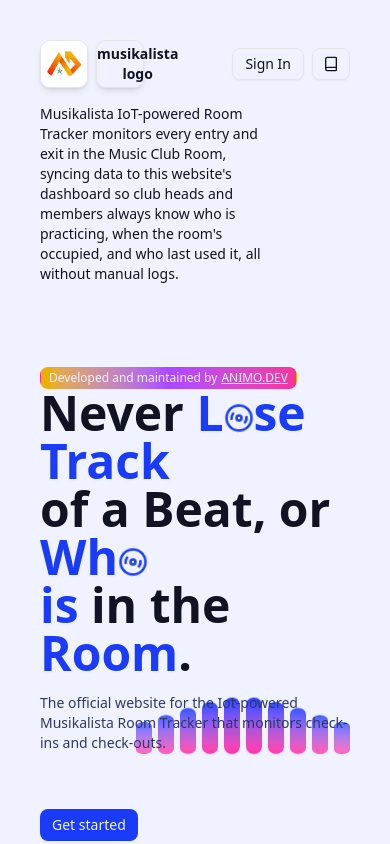
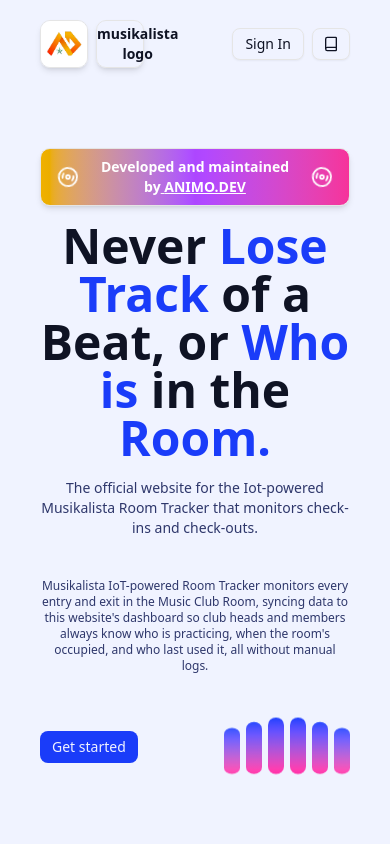
Before and after one commit to dlsl-animodev/project-harmony-frontend, a Next.js app: page / in a window 390 px wide. Built offline with nearby package versions, Linux system fonts and the light colour scheme.

Commit message:
fix(frontend): fix landing page responsive design

```diff
--- a/app/page.tsx
+++ b/app/page.tsx
@@ -1,14 +1,9 @@
-"use client";
-
 import { Description, Title } from "@/components/texts";
 import { Button } from "@/components/ui/button";
 import { Book, Disc3 } from "lucide-react";
 import AudioWave from "../components/audio-wave";
-import { Badge } from "@/components/ui/badge";
-import { useIsTablet } from "@/hooks/use-tablet";
 import ANIMODEVLOGO from "@/public/animo-dev-logo.jpg";
 import Image from "next/image";
-import { useEffect, useState } from "react";
 import {
     DropdownMenu,
     DropdownMenuContent,
@@ -18,21 +13,9 @@
 import Link from "next/link";
 
 const LandingPage = () => {
-    const isTablet = useIsTablet();
-    const [discSize, setDiscSize] = useState<number>(45);
-
-    useEffect(() => {
-        if (isTablet) {
-            setDiscSize(30);
-        } else {
-            setDiscSize(45);
-        }
-    }, [isTablet]);
-
     return (
         <div className="h-full">
-            <main className="h-[calc(100vh-3rem)] p-10 relative ">
-                <AudioWave />
+            <main className="h-[calc(100vh-10vh)] lg:h-[calc(100vh-0rem)] py-5 px-10 md:px-14 relative">
                 {/* HERO SECTION  */}
                 <section className="flex flex-col justify-between h-full ">
                     <div className="flex justify-between">
@@ -50,14 +33,6 @@
                                     musikalista logo{" "}
                                 </div>
                             </div>
-                            <p className="w-[120%] md:w-[100%] lg:w-[60%]  text-sm md:text-base lg:text-lg">
-                                Musikalista IoT-powered Room Tracker monitors
-                                every entry and exit in the Music Club Room,
-                                syncing data to this website&apos;s dashboard so
-                                club heads and members always know who is
-                                practicing, when the room&apos;s occupied, and
-                                who last used it, all without manual logs.
-                            </p>
                         </div>
                         <span className="flex gap-2 mt-2 lg:mt-0">
                             <Link href={"/signIn"}>
@@ -67,50 +42,53 @@
                         </span>
                     </div>
 
-                    <div className="mt-20 md:mt-0 ">
-                        <Badge className="bg-gradient-to-r from-yellow-500 via-purple-500 to-pink-500">
-                            {" "}
+                    <div className="mt-20 md:mt-0 space-y-10">
+                        <div className="w-full flex items-center justify-center md:justify-start lg:justify-start mb-4">
+                            <div className="text-white flex items-center rounded-lg text-sm text-center gap-4 px-4 py-2 shadow-md bg-gradient-to-r from-yellow-500 via-purple-500 to-pink-500 font-bold border">
+                                <Disc3 className=" animate-spin size-8 md:size-5" />{" "}
+                                <span>
                                     Developed and maintained by
                                     <Link href={"#"} className="underline">
                                         {" "}
                                         ANIMO.DEV
                                     </Link>{" "}
-                        </Badge>
-                        <Title className="text-5xl sm:text-6xl lg:text-7xl sm:w-[46rem] md:w-[50rem] lg:w-full mb-4 font-bold break-words">
+                                </span>
+                                <Disc3 className=" animate-spin size-8 md:size-5" />{" "}
+                            </div>
+                        </div>
+                        <Title className="text-5xl sm:text-6xl lg:text-7xl mb-4 font-bold break-words text-center md:text-left">
                             Never
                             <span className="text-primary">
                                 {" "}
-                                L
-                                <Disc3
-                                    className="inline animate-spin"
-                                    size={discSize}
-                                />
-                                se Track{" "}
+                                Lose Track{" "}
                             </span>{" "}
-                            <br className="block md:hidden" />
                             of a Beat, <br className="hidden lg:block" /> or
-                            <span className="text-primary">
-                                {" "}
-                                Wh
-                                <Disc3
-                                    className="inline animate-spin"
-                                    size={discSize}
-                                />{" "}
-                                <br className="block md:hidden" />
-                                is{" "}
-                            </span>
+                            <span className="text-primary"> Who is </span>
                             in the
-                            <span className="text-primary"> Room</span>.
+                            <span className="text-primary"> Room.</span>{" "}
                         </Title>
-                        <Description className="text-sm  md:text-xl lg:text-2xl font-medium mb-14">
+                        <Description className="text-sm  md:text-xl lg:text-2xl font-medium text-center md:text-left">
                             The official website for the Iot-powered Musikalista
                             Room Tracker <br className="hidden md:block " />{" "}
                             that monitors check-ins and check-outs.
                         </Description>
+                        <Description className="text-xs md:text-sm lg:text-base text-center md:text-left">
+                            Musikalista IoT-powered Room Tracker monitors every
+                            entry and exit in the Music Club Room,{" "}
+                            <br className="hidden md:block " /> syncing data to
+                            this website&apos;s dashboard so club heads and
+                            members always know who is practicing,{" "}
+                            <br className="hidden md:block " /> when the
+                            room&apos;s occupied, and who last used it, all
+                            without manual logs.
+                        </Description>
 
+                        <div className="flex items-center justify-between">
                             <Link href={"/home"}>
                                 <Button> Get started </Button>
                             </Link>
+                            <AudioWave />
+                        </div>
                     </div>
                 </section>
             </main>
--- a/components/audio-wave.tsx
+++ b/components/audio-wave.tsx
@@ -8,21 +8,33 @@
     barCount?: number;
     barWidth?: number;
     barGap?: number;
-};
+}
 
 export const AudioWave: React.FC<AudioWaveProps> = ({
     className = "",
-    barCount = 16,
     barWidth = 16,
     barGap = 6,
 }) => {
     const isMobile = useIsMobile();
-    if (isMobile) {
-        barCount = 10;
-    }
 
-    const center = (barCount - 1) / 2;
-    const bars = Array.from({ length: barCount }).map((_, i) => {
+    // don't render until after mount so useIsTablet has stabilized (avoids initial flash)
+    const [mounted, setMounted] = React.useState(false);
+    React.useEffect(() => setMounted(true), []);
+
+    if (!mounted)
+        return (
+            <span
+                className={`audio-wave-bar bg-transparent`}
+                style={{
+                    width: `${barWidth}px`,
+                }}
+            />
+        );
+
+    const computedBarCount = isMobile ? 6 : 16;
+
+    const center = (computedBarCount - 1) / 2;
+    const bars = Array.from({ length: computedBarCount }).map((_, i) => {
         const offset = Math.abs(i - center);
         const delayMs = Math.round(offset * 80);
         return (
@@ -41,7 +53,7 @@
     return (
         <div
             aria-hidden
-            className={`pointer-events-none absolute bottom-9 right-10 z-[-50]  lg:flex items-end ${className}`}
+            className={`pointer-events-none z-[-50]  lg:flex items-end ${className}`}
             style={{ gap: `${barGap}px` }}
         >
             {bars}
```
Lines whose indentation alone changed are shown as unchanged.
